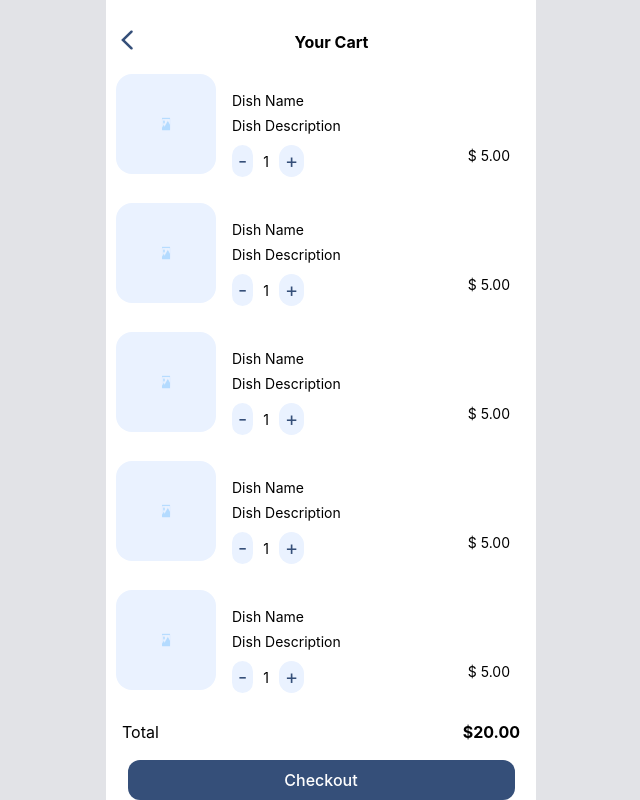
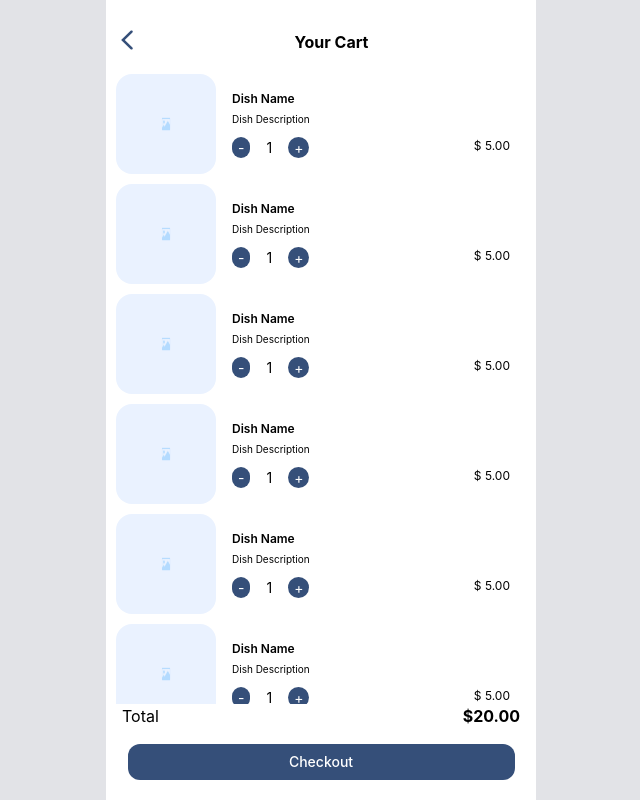
Before and after one commit to NguyenVanPhi92/app, a React (Vite) app: page /cart in a window 1280 px wide. Shown: the whole page, without its empty margins (319-959 px from the left). Built offline with nearby package versions, Linux system fonts and the light colour scheme.

Commit message:
done route service

```diff
--- a/src/components/Cart.tsx
+++ b/src/components/Cart.tsx
@@ -6,7 +6,8 @@ import Image from '../contans/data'
 
 const Cart = () => {
   return (
-    <div className='main'>
+    <div className='main flex justify-between flex-col'>
+      <div>
         <header>
           <Link to='/menu' className=''>
             <LeftArrow />
@@ -20,25 +21,27 @@ const Cart = () => {
               <img src={Image} alt='img' />
               <div className='cart-content'>
                 <div className='cart-content__title'>
-                <h3>Dish Name</h3>
-                <p>Dish Description</p>
+                  <h3 className='font-[600] text-[12px]'>Dish Name</h3>
+                  <p className='text-[10px]'>Dish Description</p>
                 </div>
-              <div className='cart-content__count'>
-                <div className='counter'>
-                  <p>-</p>
+                <div className='flex justify-between'>
+                  <div className='flex gap-x-4 items-center'>
+                    <p className='px-[6px] rounded-full text-white bg-[#354f79]'>-</p>
                     <span>1</span>
-                  <p>+</p>
+                    <p className='px-[6px] rounded-full text-white bg-[#354f79]'>+</p>
                   </div>
-                <p>$ 5.00</p>
+                  <p className='text-[12px]'>$ 5.00</p>
                 </div>
               </div>
             </div>
           ))}
         </main>
-      <div className='total'>
-        <p className='total-title'>Total</p>
-        <p className='total-price'>$20.00</p>
+        <div className='flex justify-between px-4'>
+          <p className=''>Total</p>
+          <p className='font-bold'>$20.00</p>
         </div>
+      </div>
+
       <Button name='Checkout' path='checkout' />
     </div>
   )
--- a/src/components/Dining.tsx
+++ b/src/components/Dining.tsx
@@ -38,7 +38,9 @@ const Dining = () => {
                   <p>Shop</p>
                   <p>Location - Operations Hour</p>
                 </div>
-                <p className='shop-card__content-tag'>TAG</p>
+                <p className='p-1 flex items-center justify-center font-[600] text-[#354f79] bg-[#eaf2ff] w-[40px] rounded-full text-[10px]'>
+                  TAG
+                </p>
               </div>
             </Link>
           ))}
--- a/src/components/Menu.tsx
+++ b/src/components/Menu.tsx
@@ -8,15 +8,18 @@ import Plus from '../assets/icons/Plus'
 
 const Menu = () => {
   return (
-    <div className='main'>
+    <div className='main flex flex-col justify-between'>
+      <div>
         <header>
           <Link to='/store' className=''>
             <LeftArrow />
           </Link>
           <p>Burger King Menu</p>
-        <div className='bage'>
+          <div className='relative'>
             <Bage />
-          <span>9</span>
+            <span className='py-[2px] top-[10px] right-[-2px] absolute px-[5px] text-[8px] bg-[#354f79] rounded-full text-white'>
+              9
+            </span>
           </div>
         </header>
 
@@ -27,8 +30,8 @@ const Menu = () => {
                 <img src={Image} alt='img' />
                 <div className='menu-card__content'>
                   <div className='menu-card__content-title'>
-                  <p>Dish Name</p>
-                  <p>$ 5.00</p>
+                    <p className='text-[12px]'>Dish Name</p>
+                    <p className='text-[12px]'>$ 5.00</p>
                   </div>
                   <p className='menu-card__content-plus'>
                     <Plus />
@@ -38,6 +41,7 @@ const Menu = () => {
             ))}
           </div>
         </div>
+      </div>
 
       <Button name='Go to card' path='cart' />
     </div>
--- a/src/components/Services.tsx
+++ b/src/components/Services.tsx
@@ -3,9 +3,9 @@ import Search from '../assets/icons/Search'
 import '../styles/services.scss'
 import Navbar from './Navbar'
 // Import Swiper React components
+import { Link } from 'react-router'
+import { Autoplay } from 'swiper/modules'
 import { Swiper, SwiperSlide } from 'swiper/react'
-import { Autoplay, Navigation, Pagination } from 'swiper/modules'
-import { Link } from 'react-router'
 import Image from '../contans/data'
 
 const Services = () => {
@@ -79,8 +79,7 @@ const Services = () => {
             autoplay={{
               delay: 1500
             }}
-            navigation={true}
-            modules={[Autoplay, Pagination, Navigation]}
+            modules={[Autoplay]}
             className='resting-card'
           >
             {Array.from({ length: 8 }, (_, i) => (
--- a/src/components/Store.tsx
+++ b/src/components/Store.tsx
@@ -14,7 +14,7 @@ const Store = () => {
             <p className='text-green-600'>Open</p>
           </div>
 
-          <div>
+          <div className='text-sm'>
             <p className='flex gap-x-4'>
               <span>i</span>
               <span>Location</span>
@@ -26,7 +26,7 @@ const Store = () => {
             </p>
           </div>
 
-          <div className='flex gap-x-4 justify-end'>
+          <div className='flex gap-x-4 justify-end text-sm'>
             <p className='flex gap-x-4'>
               <span>i</span>
               <span>Reserve</span>
@@ -41,7 +41,7 @@ const Store = () => {
 
         <div className='p-4'>
           <h3 className='font-bold'>About</h3>
-          <p className='mt-5'>
+          <p className='mt-5 text-[12px]'>
             Description Description Description Description Description Description Description Description Description
             Description Description Description
           </p>
--- a/src/components/button/Button.tsx
+++ b/src/components/button/Button.tsx
@@ -4,7 +4,7 @@ export const Button = ({ name, path }: { name: string; path: string }) => {
   return (
     <Link
       to={'/' + path}
-      className='button bg-[#354f79] py-2 font-[500] w-[90%] flex justify-center mx-auto text-white text-md rounded-xl'
+      className='button text-sm bg-[#354f79] py-2 font-[500] w-[90%] flex justify-center mx-auto text-white text-md rounded-xl'
     >
       {name}
     </Link>
--- a/src/index.scss
+++ b/src/index.scss
@@ -96,17 +96,3 @@ header {
     }
   }
 }
-
-.bage {
-  position: relative;
-  span {
-    position: absolute;
-    right: -2px;
-    top: 12px;
-    font-size: 10px;
-    padding: 2px 4px;
-    color: white;
-    background-color: #354f79;
-    border-radius: 50%;
-  }
-}
--- a/src/styles/dining.scss
+++ b/src/styles/dining.scss
@@ -38,16 +38,6 @@
             color: #71727a;
           }
         }
-
-        &-tag {
-          width: 50px;
-          font-weight: 500;
-          padding: 6px 12px;
-          background-color: #eaf2ff;
-          border-radius: 40px;
-          color: #354f79;
-          font-size: 12px;
-        }
       }
     }
   }
--- a/src/styles/menu.scss
+++ b/src/styles/menu.scss
@@ -10,7 +10,7 @@
       border-radius: 30px;
       img {
         width: 100%;
-        height: 160px;
+        height: 140px;
         border-radius: 30px 30px 0 0;
       }
 
@@ -19,7 +19,7 @@
         justify-content: space-between;
         align-items: end;
         row-gap: 10px;
-        padding: 20px;
+        padding: 10px 20px;
 
         &-title {
           line-height: 20px;
--- a/src/styles/services.scss
+++ b/src/styles/services.scss
@@ -185,7 +185,7 @@
           position: absolute;
           right: 10px;
           top: 10px;
-          padding: 6px 12px;
+          padding: 3px 8px;
           background-color: #354f79;
           border-radius: 40px;
           color: white;
```
Also changed, not shown: 1 other file (tests, documents, lock files or other folders). Lines whose indentation alone changed are shown as unchanged.
